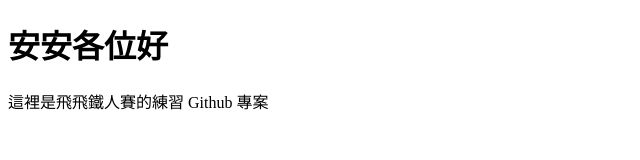
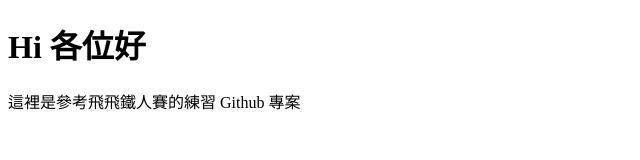
Before and after one commit to chrisx86/security2020, a plain HTML site: page index.html in a window 1280 px wide. Shown: the whole page, without its empty margins (0-640 px from the left). Drawn offline with Linux system fonts and the light colour scheme.

Commit message:
Update index.html

```diff
--- a/index.html
+++ b/index.html
@@ -5,8 +5,8 @@
 </head>
 <body>
 <!--註解在這裡-->
-<h1>安安各位好</h1>
-<p>這裡是飛飛鐵人賽的練習 Github 專案</p>
+<h1>Hi 各位好</h1>
+<p>這裡是參考飛飛鐵人賽的練習 Github 專案</p>
 
 </body>
 </html>
```
